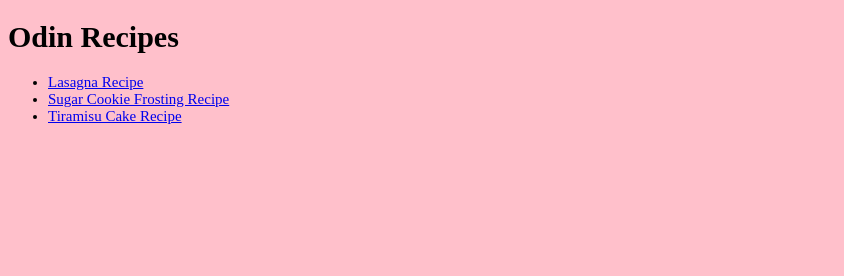
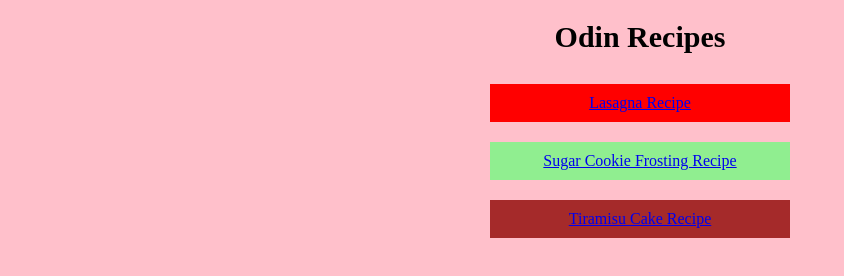
Before and after one commit to gmanhas12/odin-recipes, a plain HTML site: page index.html in a window 1280 px wide. Shown: the whole page, without its empty margins (0-844 px from the left). Drawn offline with Linux system fonts and the light colour scheme.

Commit message:
made boxes for the three receipe sections on the home page

```diff
--- a/index.html
+++ b/index.html
@@ -8,11 +8,16 @@
 </head>
 <body>
     <h1>Odin Recipes</h1>
-    <ul>
-        <li><a href= "recipes/lasagna.html">Lasagna Recipe</a></li>
-        <li><a href= "recipes/sugarcookiefrosting.html">Sugar Cookie Frosting Recipe</a></li>
-        <li><a href= "recipes/tiramisu.html">Tiramisu Cake Recipe</a></li>
-    </ul>
+
+    <div class="lasagna">
+        <a href= "recipes/lasagna.html">Lasagna Recipe</a>
+    </div>
+    <div class="cookie">
+        <a href= "recipes/sugarcookiefrosting.html">Sugar Cookie Frosting Recipe</a>
+    </div>
+    <div class="cake">
+        <a href= "recipes/tiramisu.html">Tiramisu Cake Recipe</a>
+    </div>
 
 </body>
 </html>
--- a/style.css
+++ b/style.css
@@ -3,11 +3,48 @@ body {
   }
 
   h1{
-    text-align: left;
+    text-align: center;
     font-size: 30px;
+    margin-bottom: 30px;
+
 
   }
 
   ul{
     font-size: 15px;
   }
+
+  .lasagna{
+    text-align: center;
+    background-color: red;
+    size: 25px;
+    padding: 10px;
+    margin: auto;
+    width: 300px;
+    box-sizing: border-box;
+
+
+
+  }
+
+
+  .cookie{
+    background-color: lightgreen;
+    size: 25px;
+    text-align: center;
+    padding: 10px;
+    margin: 20px auto;
+    width: 300px;
+    box-sizing: border-box;
+
+    }
+
+  .cake{
+    background-color: brown;
+    size: 25px;
+    text-align: center;
+    padding: 10px;
+    margin: 20px auto;
+    width: 300px;
+    box-sizing: border-box;
+    }
```
